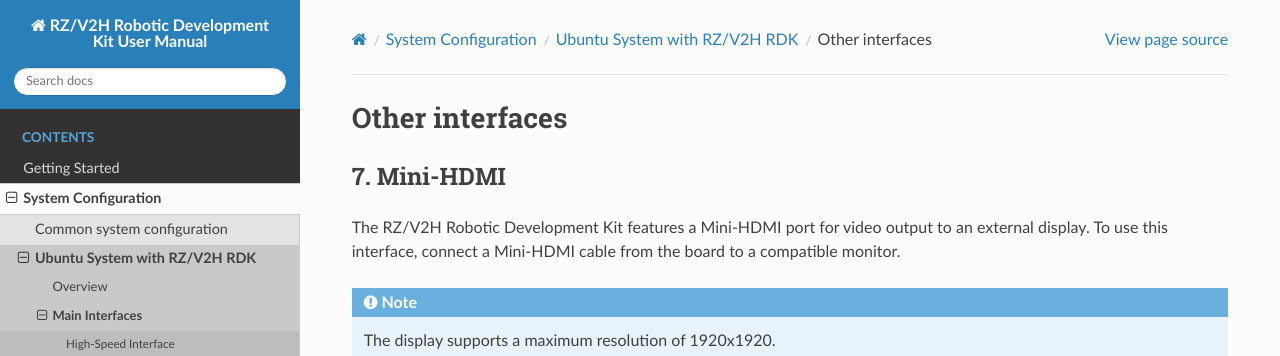
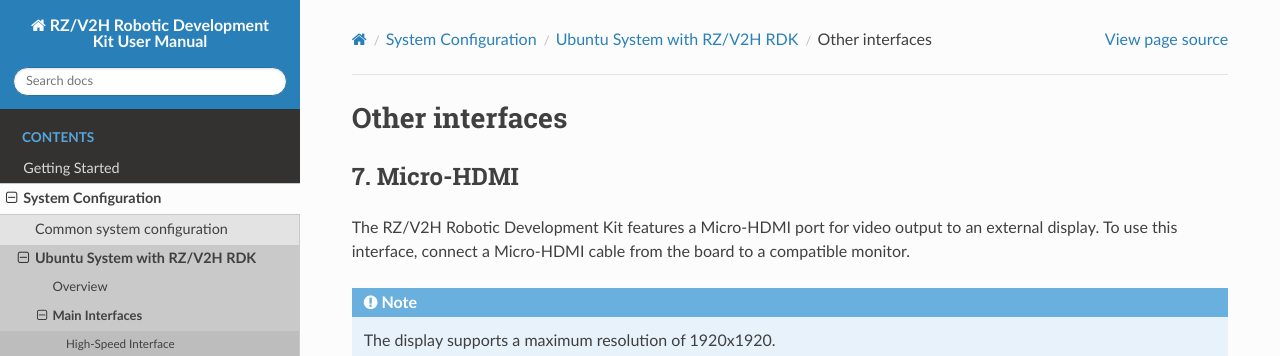
Before and after one commit to renesas-rdk/rzv2h_rdk_documentation, a Sphinx documentation site: the page built from source/1_system_configuration/other_interfaces.rst, in a window 1280 px wide and 1122 px high. Shown: the top 356 px of the window. Built offline with Sphinx 7.4.7 and the Read the Docs theme 3.1.0, drawn with Linux system fonts in a browser that asks for light colours.

Commit message:
Correct mini hdmi to micro hdmi
Signed-off-by: Cong Nguyen <cong.nguyen.zn@renesas.com>

```diff
--- a/source/0_getting_started/rdk_overview.rst
+++ b/source/0_getting_started/rdk_overview.rst
@@ -61,7 +61,7 @@
        - DC Jack (12–24V / 2A)
        - JTAG (10-pin)
        - MIPI CSI-2 4-Lane ×2 (22-pin / 0.5mm)
-       - HDMI
+       - Micro-HDMI
        - USB3.2 Type-A ×2
        - USB Micro-B (SCIF)
        - 10/100/1000 Base-T RJ45
--- a/source/1_system_configuration/other_interfaces.rst
+++ b/source/1_system_configuration/other_interfaces.rst
@@ -1,10 +1,10 @@
 Other interfaces
 --------------------------------
 
-7. Mini-HDMI
+7. Micro-HDMI
 ~~~~~~~~~~~~~~~~~~~~~~~~~~~~~~~~~~~~~~~~~~~~~~~
 
-The RZ/V2H Robotic Development Kit features a Mini-HDMI port for video output to an external display. To use this interface, connect a Mini-HDMI cable from the board to a compatible monitor.
+The RZ/V2H Robotic Development Kit features a Micro-HDMI port for video output to an external display. To use this interface, connect a Micro-HDMI cable from the board to a compatible monitor.
 
 .. note::
 
--- a/source/1_system_configuration/ubuntu_system.rst
+++ b/source/1_system_configuration/ubuntu_system.rst
@@ -64,7 +64,7 @@
      - Interface Name
      - Description
    * - 7
-     - Mini-HDMI
+     - Micro-HDMI
      - Video output interface for external display.
    * - 8
      - USB-UART
```
